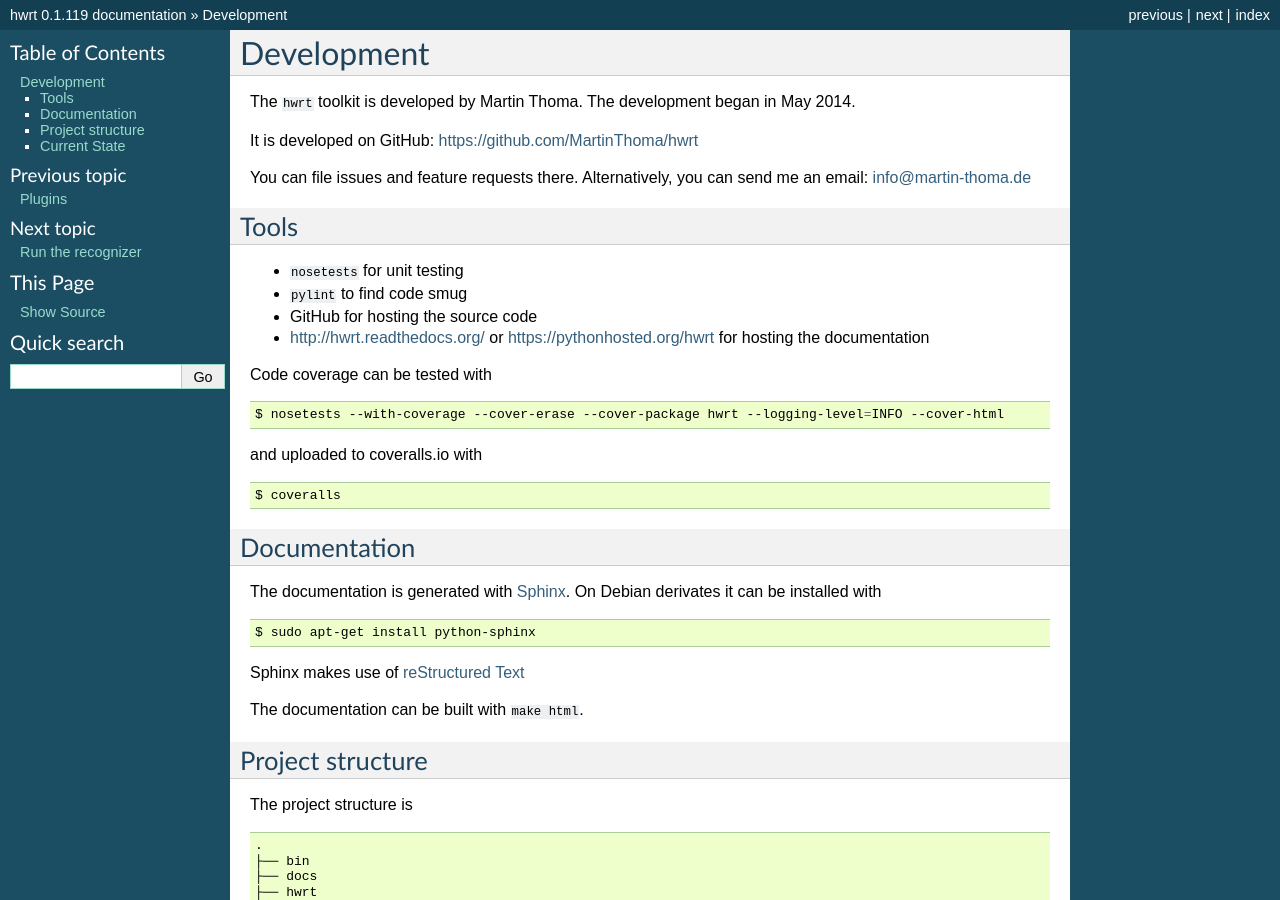
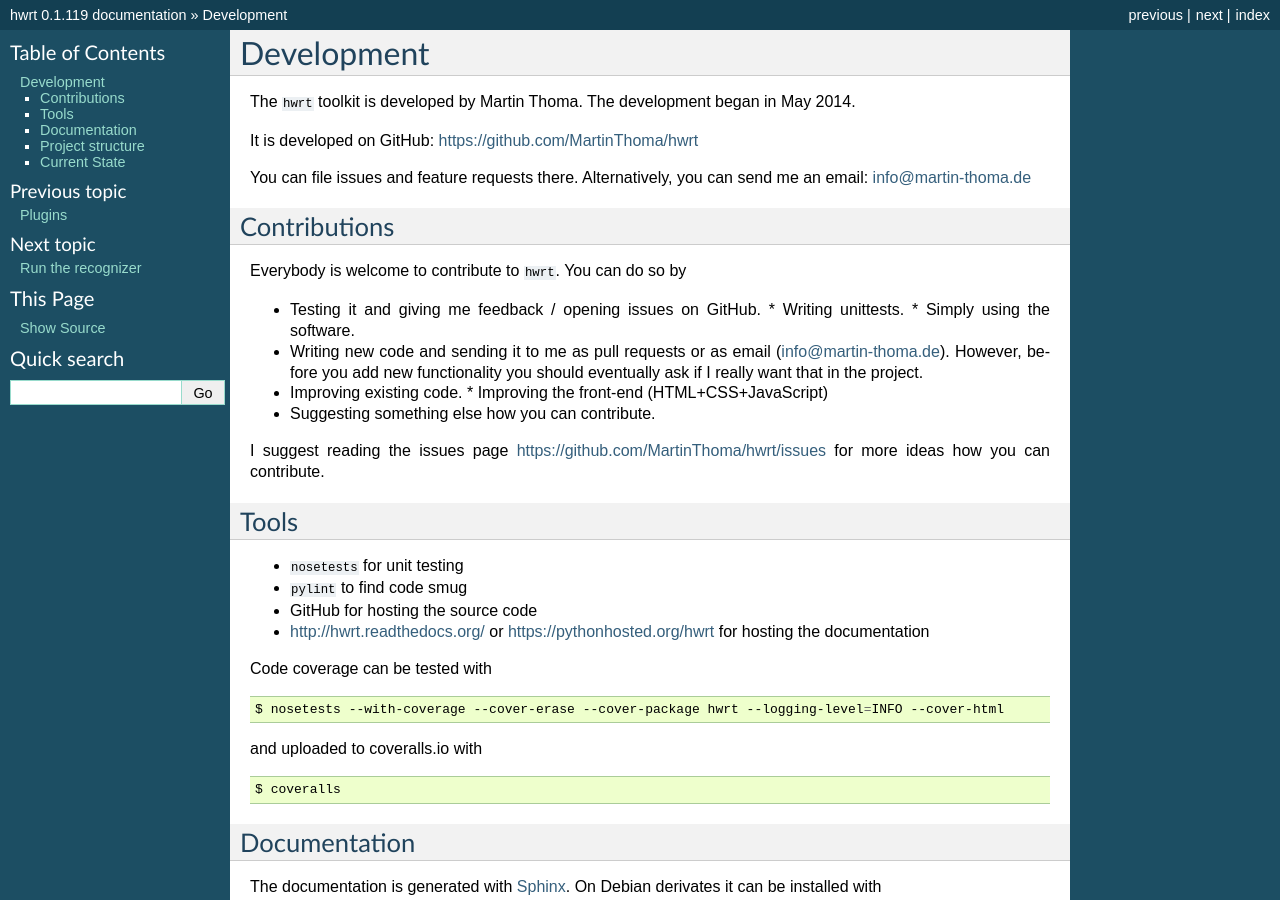
Before and after one commit to MartinThoma/hwrt, a Sphinx documentation site: the page built from docs/development.rst, in a window 1280 px wide and 900 px high. Built offline with Sphinx 7.4.7, drawn with Linux system fonts in a browser that asks for light colours.

Commit message:
docs/development.rst and docs/installation.rst

```diff
--- a/docs/development.rst
+++ b/docs/development.rst
@@ -8,6 +8,25 @@ It is developed on GitHub: https://github.com/MartinThoma/hwrt
 
 You can file issues and feature requests there. Alternatively, you can send
 me an email: info@martin-thoma.de
+
+Contributions
+-------------
+
+Everybody is welcome to contribute to ``hwrt``. You can do so by
+
+* Testing it and giving me feedback / opening issues on GitHub.
+  * Writing unittests.
+  * Simply using the software.
+* Writing new code and sending it to me as pull requests or as email
+  (info@martin-thoma.de). However, before you add new functionality you should
+  eventually ask if I really want that in the project.
+* Improving existing code.
+  * Improving the front-end (HTML+CSS+JavaScript)
+* Suggesting something else how you can contribute.
+
+I suggest reading the issues page https://github.com/MartinThoma/hwrt/issues
+for more ideas how you can contribute.
+
 
 Tools
 -----
--- a/docs/installation.rst
+++ b/docs/installation.rst
@@ -24,6 +24,7 @@ For ``scipy``, ``numpy`` and ``matplotlib`` you might need these packages:
     # apt-get install python-scipy python-numpy
     # apt-get install libfreetype6-dev
     # apt-get install libgeos-dev
+    # apt-get install libhdf5-dev
 
 If you want to use MySQL functionality, you will need
 
```
